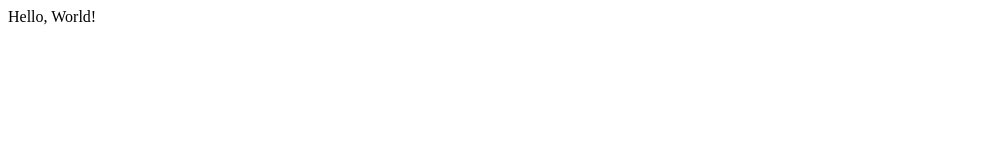
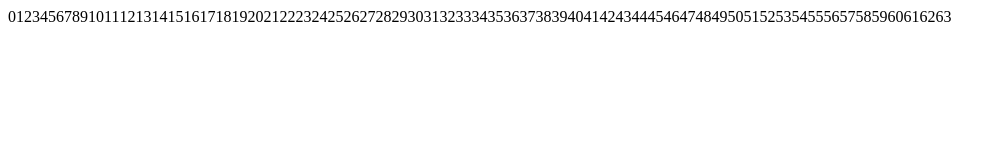
Before and after one commit to samob917/etch-a-sketch, a plain HTML site: page index.html in a window 1280 px wide. Shown: the whole page, without its empty margins (0-1006 px from the left). Drawn offline with Linux system fonts and the light colour scheme.

Commit message:
Make container flex and add 64 divs
Made the container div a flexbox and added the 64 divs. they are
displayed well and in order. Now I need to make it a grid. This may
require some research, I am planning to do 1/16th of the view height
and view width.

```diff
--- a/etchASketch.js
+++ b/etchASketch.js
@@ -1,2 +1,7 @@
 let container = document.querySelector(".container");
-container.textContent = "Hello, World!";
+
+for (let i = 0; i < 64; i++) {
+    let newDiv = document.createElement("div");
+    newDiv.textContent = `${i}`;
+    container.appendChild(newDiv);
+}
--- a/index.html
+++ b/index.html
@@ -3,6 +3,7 @@
 <head>
     <meta charset="UTF-8">
     <meta name="viewport" content="width=device-width, initial-scale=1.0">
+    <link rel="stylesheet" href="style.css">
     <title>Etch-a-Sketch</title>
 </head>
 <body>
--- /dev/null
+++ b/style.css
@@ -0,0 +1,3 @@
+.container {
+    display: flex;
+}
```
